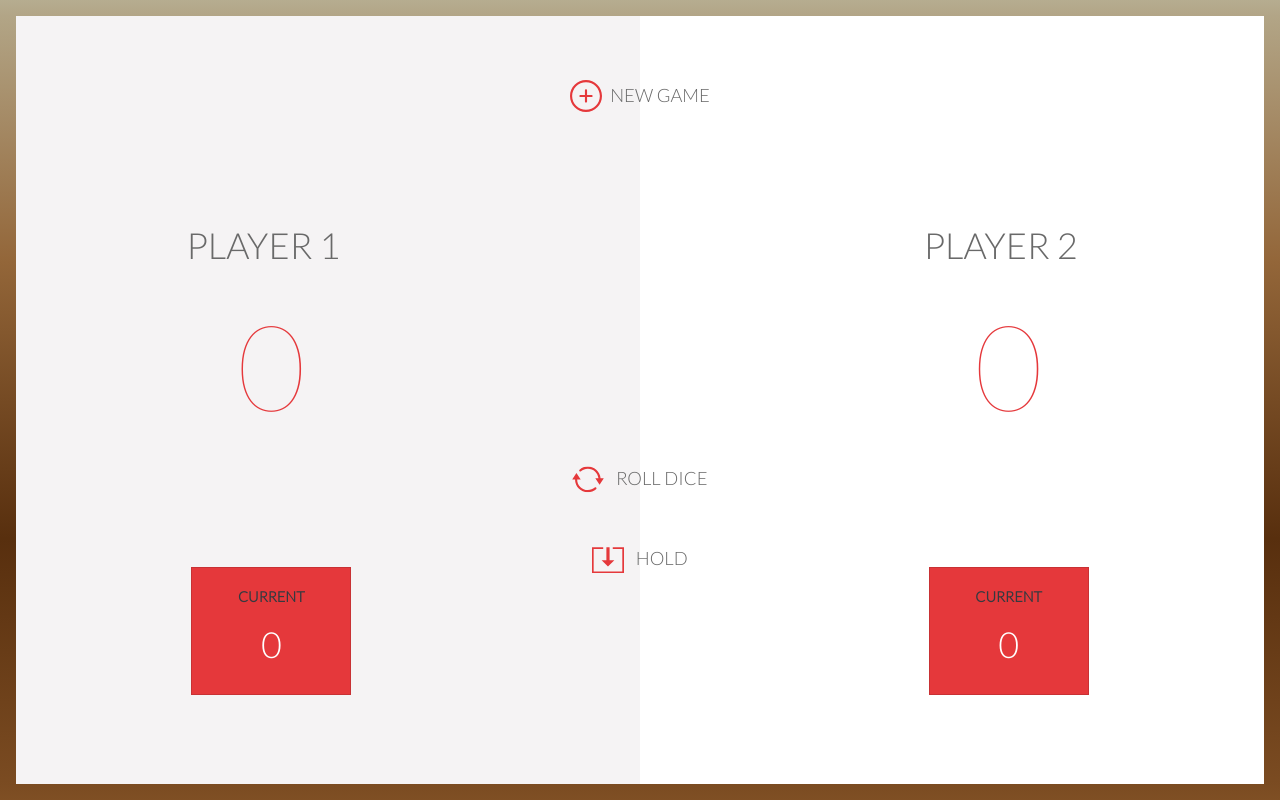
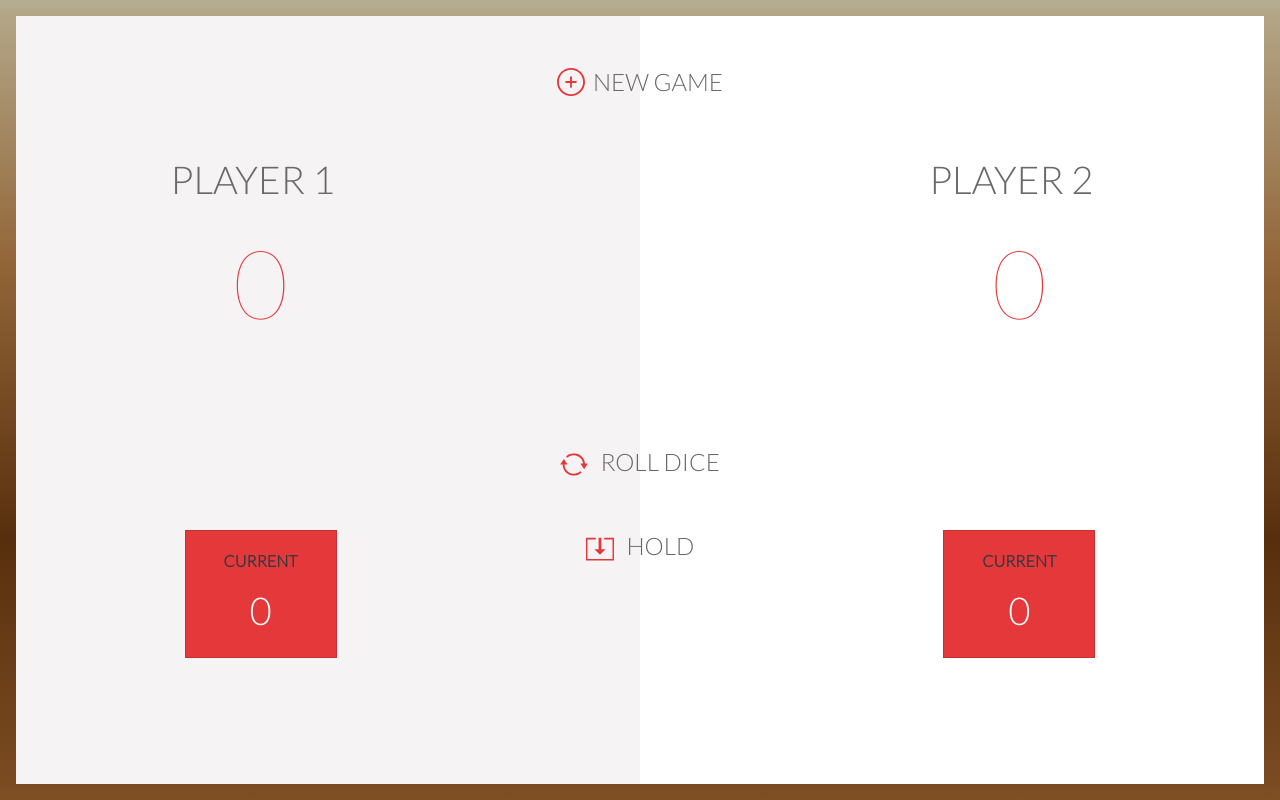
Before and after one commit to Melissa-code/dice_game_project, a plain HTML site: page index.html in a window 1280 px wide. Drawn offline with nearby package versions, Linux system fonts and the light colour scheme.

Commit message:
changes in media queries

```diff
--- a/index.html
+++ b/index.html
@@ -31,7 +31,7 @@
         <!-- FIRST SECTION -->
         <!----------------------------------------------------------------------------------------------------->
 
-        <section id="firstSection" class="row pt-4">
+        <section id="firstSection" class="row pt-4 pt-md-5">
 
             <article class="col">
 
@@ -53,16 +53,15 @@
         <!-- SECOND SECTION -->
         <!----------------------------------------------------------------------------------------------------->
 
-        <section id="secondSection" class="row pt-5">
+        <section id="secondSection" class="row py-3">
 
             <!--------------- Player 1 zone -------------->
 
-            <article class="col-md-4">
+            <article class="col-sm-4 pt-2 py-lg-3">
 
                 <!-- Player 1 -->
                 <div class="d-flex justify-content-center align-items-center printPlayer">
-                    <h2 id="player1">PLAYER 1</h2>
-                    <span class="pl-3"></span>
+                    <h2 id="player1" class="pr-3">PLAYER 1</h2>
                     <img src="img/iconRedDot.svg" alt="point rouge montrant que le joueur en cours est le player 1" id="dotP1">
                 </div>
 
@@ -82,13 +81,13 @@
 
             <!------------- Dice and links zone ------------->
 
-            <article  class="col-md-4 text-center pt-5 pt-md-5">
+            <article  class="col-sm-4 text-center py-4 pt-lg-5">
 
                 <!-- Dice -->
-                <div id="diceSide"></div>
+                <div id="diceSide" class="py-4"></div>
 
                 <!-- Roll Dice link -->
-                <div class="pt-3 pt-md-0">
+                <div class="pt-lg-0">
                     <a href="#" id="rollDiceLink">
                         <img src="img/iconRefresh.svg" alt="lancer le dé" class="icons">
                         <span class="pl-2"></span>
@@ -110,12 +109,11 @@
 
             <!--------------- Player 2 zone ----------------->
 
-            <article class="col-md-4 py-5 pt-md-0">
+            <article class="col-sm-4 pt-4 py-sm-3">
 
                 <!-- Player 2 -->
                 <div class="d-flex justify-content-center align-items-center printPlayer">
-                    <h2 id="player2">PLAYER 2</h2>
-                    <span class="pl-3"></span>
+                    <h2 id="player2" class="pr-3">PLAYER 2</h2>
                     <img src="img/iconRedDot.svg" alt="point rouge montrant que le joueur en cours est le player 2" id="dotP2">
                 </div>
 
--- a/main.js
+++ b/main.js
@@ -186,11 +186,9 @@ class Player {
         if(activePlayer === player1 && this.globalScore > 0) {
             globalScore += this.globalScore;
             globalScoreText = document.getElementById('globalScoreP1').innerHTML = this.globalScore;
-            console.log('global score: ' + this.globalScore);
         } else {
             globalScore += this.globalScore;
             globalScoreText = document.getElementById('globalScoreP2').innerHTML = this.globalScore;
-            console.log('global score: ' + this.globalScore);
         }
 
         this.getTheWinner();
@@ -218,6 +216,8 @@ class Player {
 
 /* ********** Class instances ************ */
 
+screen.orientation.lock("landscape-primary");
+
 let dice = new Dice(diceRolling, diceNumbers);
 let player1 = new Player('Player 1', dice,  0, 0);
 let player2 = new Player('Player 2', dice, 0, 0);
@@ -228,6 +228,7 @@ activePlayer = player1;
 
 /* *********** Click Events ************ */
 
+
 newGame.addEventListener("click",() => location.reload(), false);
 
 rollDiceLink.addEventListener("click", () => {
--- a/style.css
+++ b/style.css
@@ -8,7 +8,7 @@ body {
     font-family: 'Lato', sans-serif;
     color: #696969;
     height: 100vh;
-    font-size: 62.5%;
+    font-size: 62.5%; /* about 10px */
 }
 
 /* Container */
@@ -32,7 +32,7 @@ h1 {
 /* Links */
 
 a {
-    font-size: 2vh;
+    font-size:2vh;
     color: #696969;
 }
 
@@ -42,12 +42,12 @@ a:hover {
 }
 
 .icons {
-    width: 2.5vw;
+    width: 2vh;
 }
 
 /* Player */
 
-h2, p {
+h2 {
     font-size: 3vh;
 }
 
@@ -58,14 +58,14 @@ h2, p {
 /* Red dot displaying the active player */
 
 #dotP1, #dotP2 {
-    width: 1.5vh;
+    width: 2vh;
     display: none;
 }
 
 /* Global score */
 
 .globalScore {
-    font-size: 10vh;
+    font-size: 6vh;
     font-weight: lighter;
     color: #E5383B;
 }
@@ -76,8 +76,8 @@ h2, p {
     background-color: #E5383B;
     border-radius: 0%;
     color: #161A1D;
-    width: 8rem;
-    height: 7.5rem;
+    width: 7.5rem;
+    height: 6rem;
 }
 
 h3 {
@@ -86,7 +86,7 @@ h3 {
 }
 
 #roundScoreP1, #roundScoreP2 {
-    font-size: 4vh;
+    font-size: 3vh;
 }
 
 #infoWinner {
@@ -97,99 +97,87 @@ h3 {
 
 
 
-/* ********************************************************************************************** */
-/*                                      Media queries */
-/* ********************************************************************************************** */
+/* ******************************************************************************* */
+/*                              Media queries */
+/* ******************************************************************************* */
 
 
-/* **********  Tablets and netbooks  ************ */
+/* **************** Mobile phones : orientation landscape orientation  ************** */
 
-@media screen and (min-width: 768px) {
+@media only screen and (min-width: 576px) and (orientation: landscape) {
+
+    #firstSection, #secondSection {
+        margin: 0 3vh 0 3vh; /* top right bottom left */
+    }
+    a {
+        font-size: 3vh;
+    }
+    .icons, #dotP1, #dotP2 {
+        width: 3vh;
+    }
+    h2, #roundScoreP1, #roundScoreP2 {
+        font-size: 4.8vh;
+    }
+    .globalScore {
+        font-size: 12vh;
+    }
+    #diceSide {
+        margin-bottom: 3rem;
+    }
+    .bg-card {
+        margin-top: 7rem;
+        width: 6.5rem;
+        height: 5rem;
+    }
+    h3 {
+        font-size: 2vh;
+    }
+
+}
+
+
+/* ****  Mobile phones and Tablets : landscape orientation  **** */
+
+@media screen and (min-width: 700px) and (orientation: landscape) {
+
+    .icons {
+        width: 4vh;
+    }
+    #diceSide {
+        margin-bottom: 3rem;
+    }
+    .bg-card {
+        width: 8rem;
+        height: 6.5rem;
+        margin-top: 6rem;
+    }
+}
+
+/* *** Tablets, laptops and desktop computer : landscape orientation  ********** */
+
+@media screen and (min-width: 950px) and (orientation: landscape) {
 
     #game-board {
         border: 2vh solid transparent;
         border-image: linear-gradient( rgba(182, 173, 144, 1), rgba(147, 102, 57, 1), rgba(88, 47, 14, 1), rgba(127, 79, 36, 1));
         border-image-slice: 30;
     }
-    #firstSection {
-        margin: 5vh 0 5vh 0;
+    #firstSection, #secondSection {
+        margin: 0 5vh 0 5vh;
     }
-    #secondSection {
-        margin: 3vh 0 3vh 0;
-    }
-    h2 {
-        font-size: 3.5vh;
-    }
-    .globalScore {
-        font-size: 12vh;
+    .icons {
+        width: 3.5vh;
     }
     #diceSide {
         margin-top: 2rem;
-        margin-bottom: 16rem;
+        margin-bottom: 11rem;
     }
     .bg-card {
-        margin-top: 10rem;
-        width: 9rem;
+        width: 9.5rem;
         height: 8rem;
+        margin-top: 11rem;
     }
     #infoWinner {
         font-size: 2rem;
     }
 }
-
-/* *************  Laptops  ************* */
-
-@media screen and (min-width: 993px) {
-
-    #secondSection {
-        margin: 5vh;
-    }
-    a {
-        font-size: 2.3vh;
-    }
-    h2 {
-        font-size: 3.8vh;
-    }
-    #dotP1, #dotP2 {
-        width: 2vh;
-    }
-    .globalScore {
-        font-size: 13vh;
-    }
-    #diceSide {
-        margin-top: 1rem;
-        margin-bottom: 7rem;
-    }
-    .bg-card {
-        margin-top: 7rem;
-        width: 10rem;
-        height: 8rem;
-    }
-    h3 {
-        font-size: 1.8vh;
-    }
-}
-
-/* **********  Desktop computers  ********** */
-
-@media screen and (min-width: 1201px) {
-
-    #secondSection {
-        margin: 0 7vh 0 7vh;
-    }
-    h2 {
-        font-size: 4.5vh;
-    }
-    #dotP1, #dotP2 {
-        width: 2.5vh;
-    }
-    .globalScore {
-        font-size: 15vh;
-    }
-    #diceSide {
-        margin-bottom: 12rem;
-    }
-    #roundScoreP1, #roundScoreP2 {
-        font-size: 4.5vh;
-    }
-}
```
